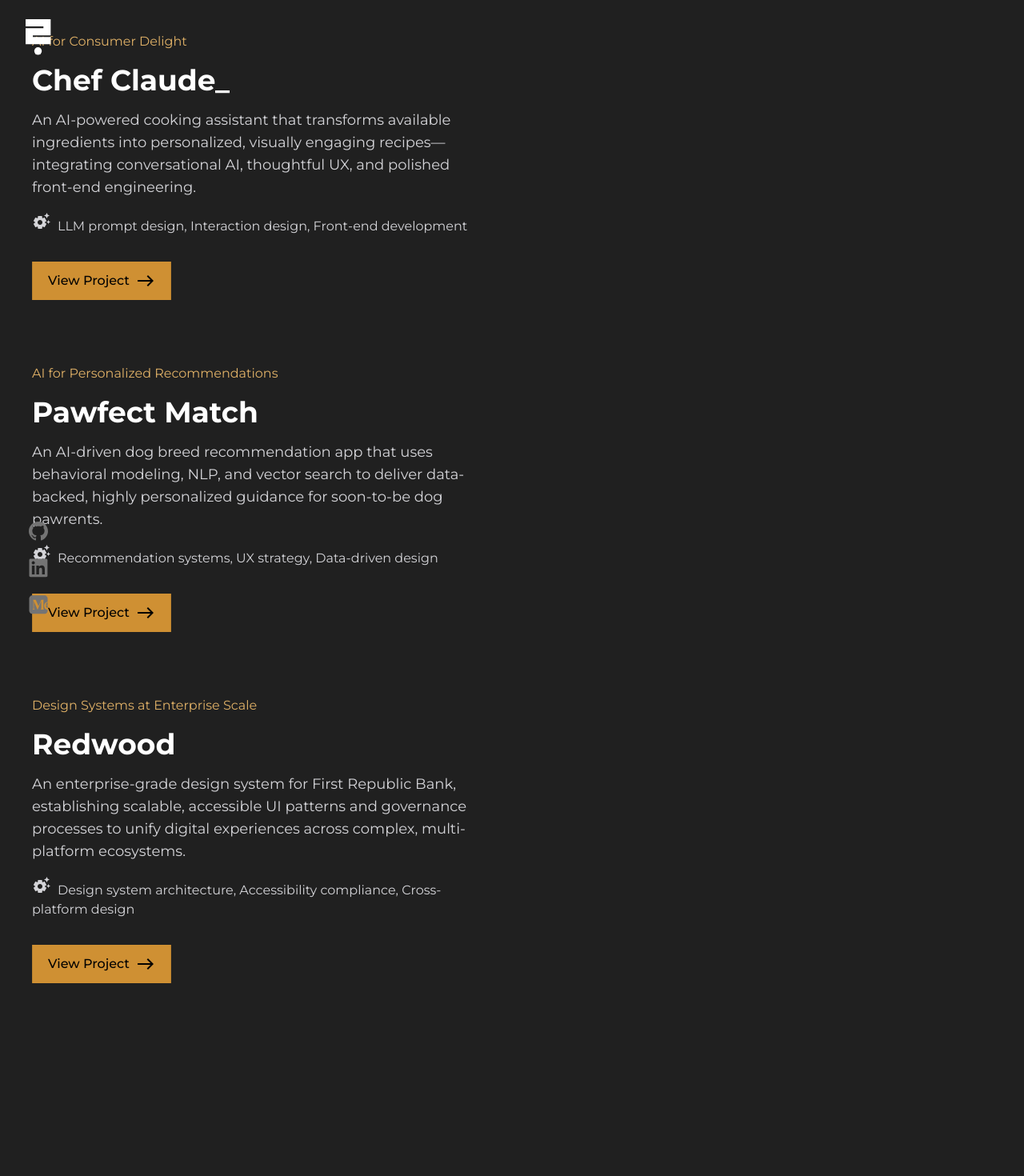
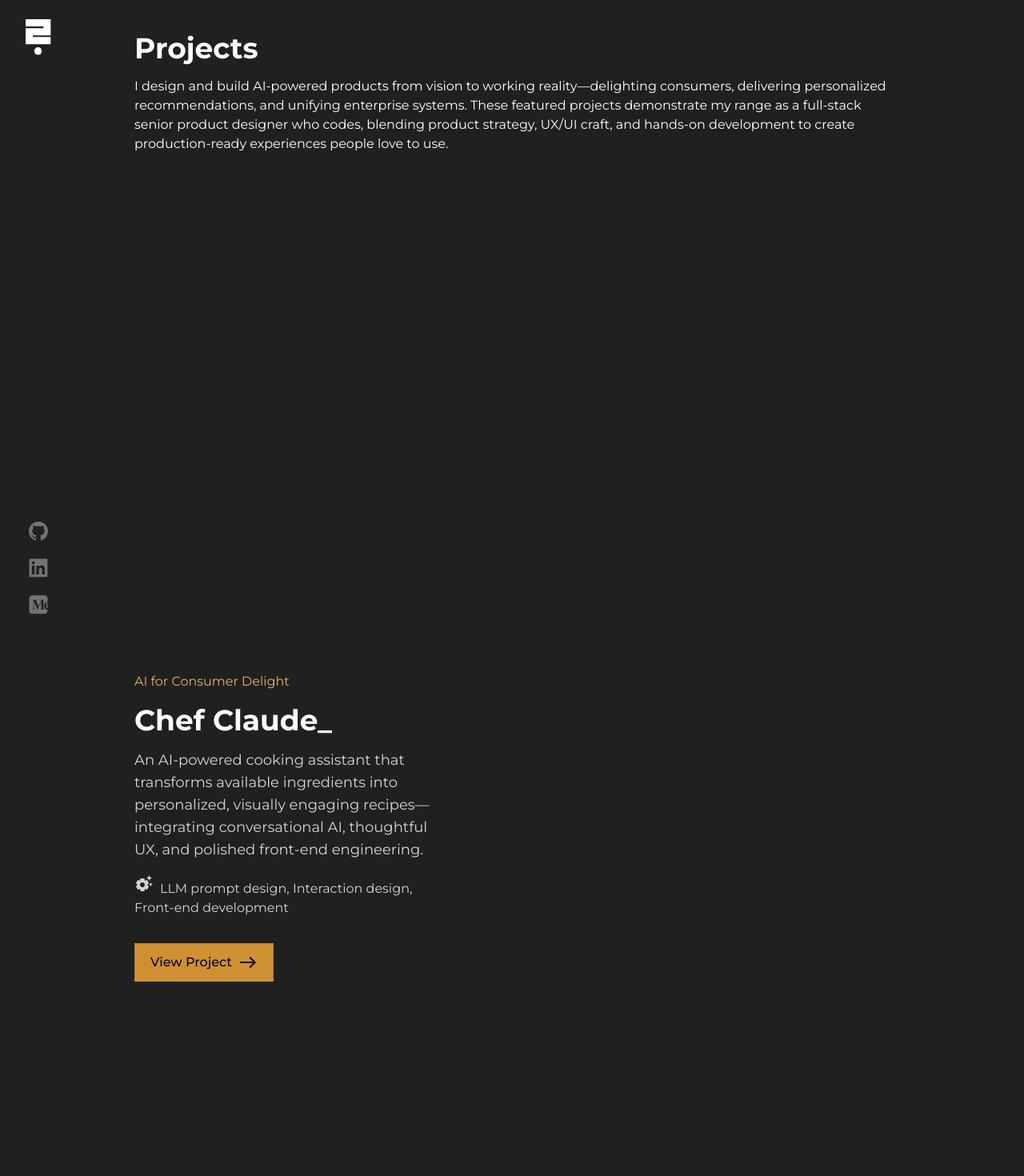
Before and after one commit to momorosa/portfolio-quiet-bold, a React (Vite) app: page / in a window 1280 px wide. Shown: the top 1470 px of the page at 80% size. Before the commit the page ends 1269 px from the top, so only its background shows below. Built offline with nearby package versions, Linux system fonts and the light colour scheme.

Commit message:
feat(home): add HomeUI layout with ProjectBlurb integration

```diff
--- a/src/components/HomeUI.jsx
+++ b/src/components/HomeUI.jsx
@@ -0,0 +1,24 @@
+import { projects } from "../contents/projects.js"
+import ProjectBlurb from "./ProjectBlurb"
+
+ProjectBlurb
+export default function HomeUI() {
+    return(
+        <main className="w-screen font-primary text-white">
+            <Section className="flex flex-col">
+                <h1 className="text-4xl font-bold">Projects</h1>
+                <p className="py-4">{ projects.headline} </p>
+            </Section>
+            <ProjectBlurb />
+        </main>
+    )
+}
+
+
+const Section = ({ children, className = "" }) => {
+    return (
+        <section className={`max-w-[1024px] mx-auto h-screen p-10 ${className}`}>
+            {children}
+        </section>
+    )
+}
--- a/src/components/ProjectBlurb.jsx
+++ b/src/components/ProjectBlurb.jsx
@@ -3,9 +3,10 @@ import Button from './Button.jsx'
 
 export default function ProjectBlurb() {
     return(
-        <div className="w-1/2 flex flex-col items-center justify-center font-primary">
+        <>
             { projects.projectBlurbs.map((project, i) => (
-                <div key={i} className="p-6 m-4">
+                <Section className="flex flex-col" key={i}>
+                    <div className="w-full md:w-[400px]">
                         <p className="text-yellow-mellow-light mb-2">{project.tagline}</p>
                         <h3 className="text-4xl font-bold text-white my-4">{project.title}</h3>
                         <p className="text-zinc-300 mb-4 text-lg">{project.description}</p>
@@ -25,7 +26,17 @@ export default function ProjectBlurb() {
                         >
                             {project.buttonLabel}
                         </Button>
-                </div>))}
                     </div>
+                </Section>))
+            }
+        </>
     )
 }
+
+const Section = ({ children, className = "" }) => {
+    return (
+        <section className={`max-w-[1024px] mx-auto h-screen p-10 ${className}`}>
+            {children}
+        </section>
+    )
+}
--- a/src/pages/Home.jsx
+++ b/src/pages/Home.jsx
@@ -1,9 +1,9 @@
-import ProjectBlurb from "../components/ProjectBlurb"
+import HomeUI from "../components/HomeUI.jsx"
 
 export default function Home() {
     return(
         <main className="w-screen">
-            <ProjectBlurb />
+            <HomeUI />
         </main>
     )
 }
```
Lines whose indentation alone changed are shown as unchanged.
